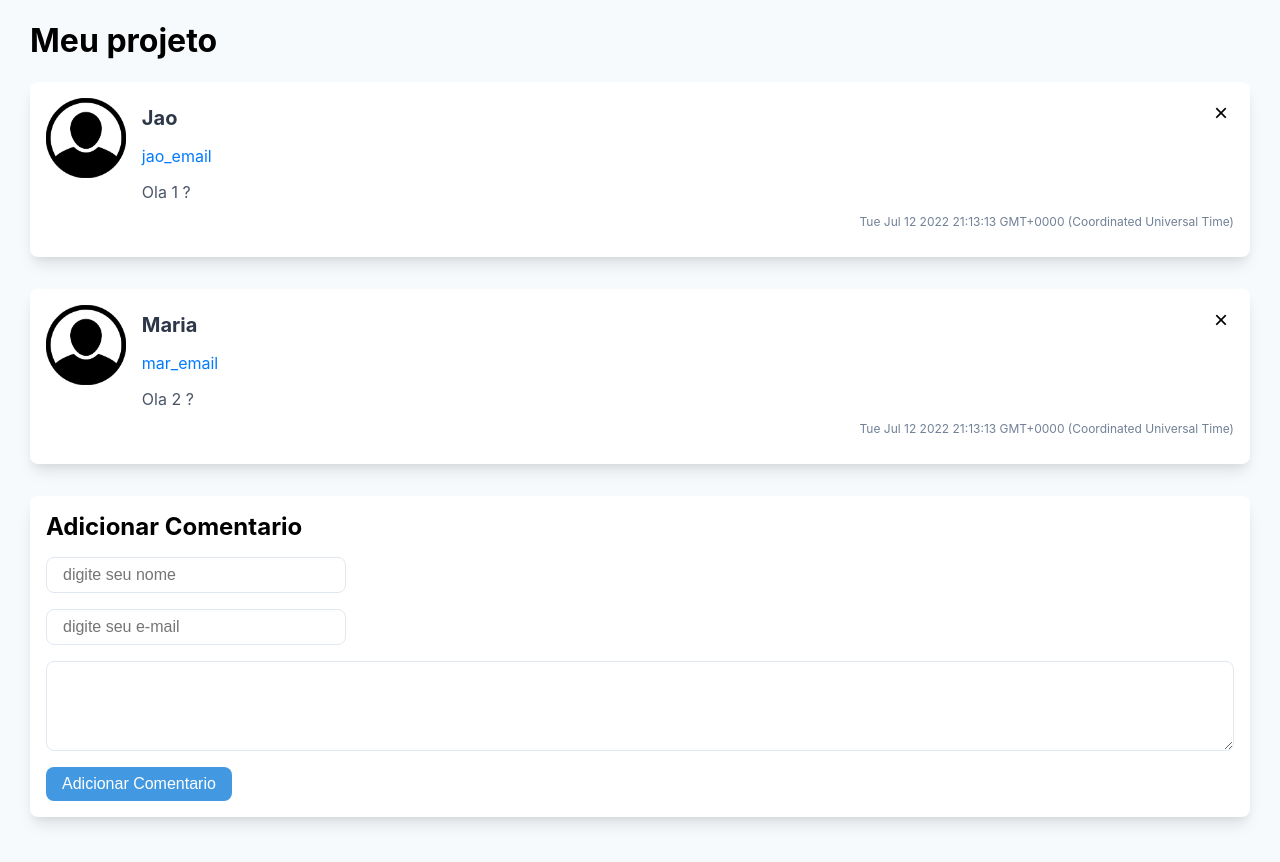
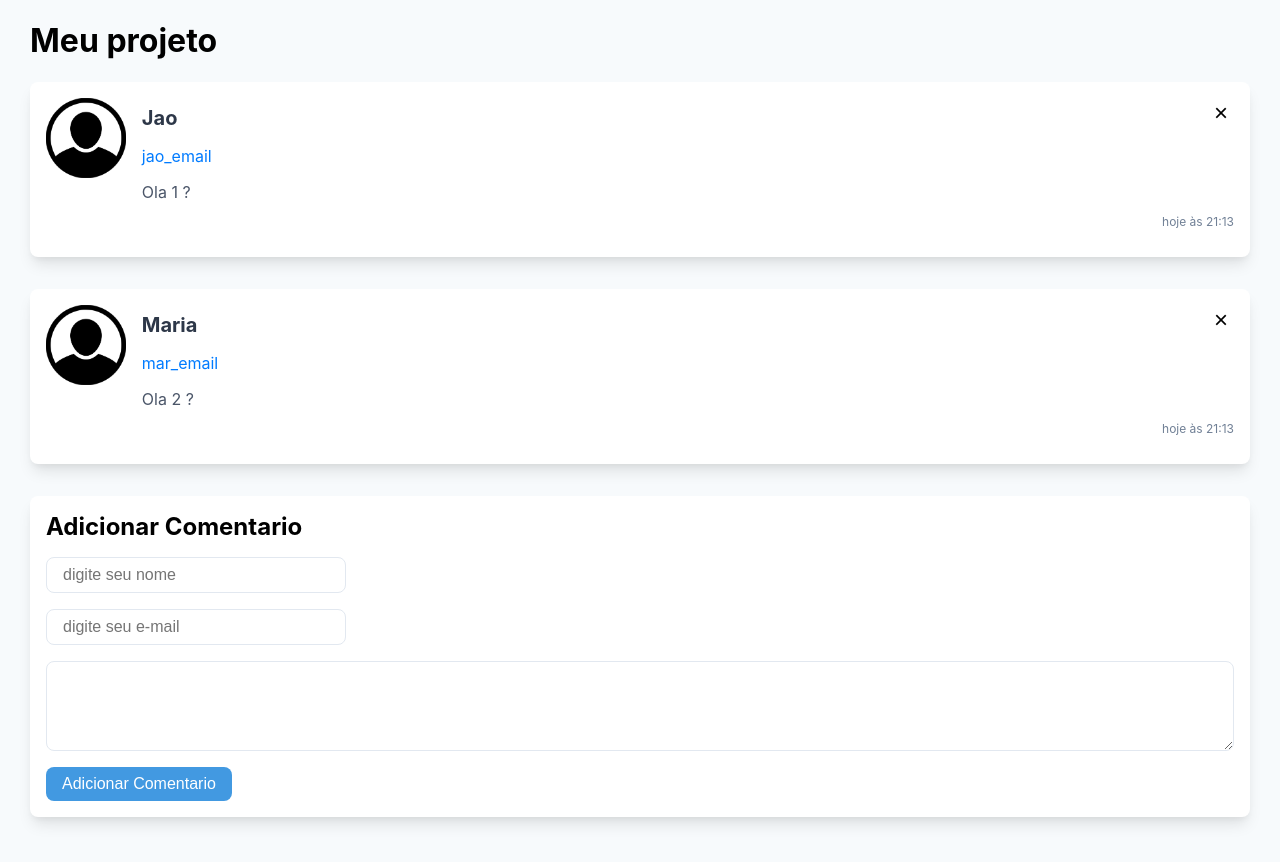
Before and after one commit to hadiljr/udemy-react-basico, a React (Create React App) app: page / in a window 1280 px wide. Shown: the top 862 px of the page. Built offline with nearby package versions, Linux system fonts and the light colour scheme.

Commit message:
Aula Instalando Pacotes

```diff
--- a/package.json
+++ b/package.json
@@ -6,6 +6,7 @@
     "@testing-library/jest-dom": "^5.16.4",
     "@testing-library/react": "^13.3.0",
     "@testing-library/user-event": "^13.5.0",
+    "date-fns": "^2.28.0",
     "react": "^18.2.0",
     "react-dom": "^18.2.0",
     "react-scripts": "5.0.1",
--- a/src/components/Comentario.js
+++ b/src/components/Comentario.js
@@ -1,5 +1,7 @@
+import React from "react";
+import { formatRelative } from "date-fns";
+import {ptBR} from 'date-fns/locale'
 import './Comentario.css'
-import React from "react";
 import avatarImg from './user.png'
 
 //JSX
@@ -15,7 +17,7 @@
             <h3 className='nome'>{props.nome}</h3>
             <p className='email'>{props.email}</p>
             <p className='mensagem'>{props.children}</p>
-            <p className='data'>{props.data.toString()}</p>
+            <p className='data'>{formatRelative(props.data, new Date(),{locale:ptBR})}</p>
             <button onClick={props.onRemove}>&times;</button>
         </div>
 
```
Also changed, not shown: 1 other file (tests, documents, lock files or other folders).
